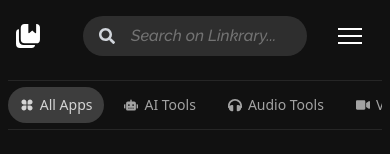
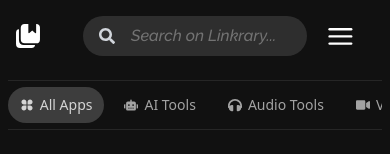
Before and after one commit to aibiansari/linkrary-vite-app, a React (Vite) app: page /Linkrary/collection in a window 390 px wide. Shown: the top 154 px of the page. Built offline with nearby package versions, Linux system fonts and the light colour scheme.

Commit message:
Hamburger simplified

```diff
--- a/package.json
+++ b/package.json
@@ -17,7 +17,6 @@
     "class-variance-authority": "^0.7.0",
     "clsx": "^2.1.1",
     "framer-motion": "^11.3.31",
-    "hamburger-react": "^2.5.1",
     "lucide-react": "^0.428.0",
     "react": "^18.3.1",
     "react-dom": "^18.3.1",
--- a/src/components/ui/navbar.tsx
+++ b/src/components/ui/navbar.tsx
@@ -2,7 +2,7 @@ import { FaGithub, FaSearch } from "react-icons/fa";
 import { FaArrowRight, FaCircleHalfStroke } from "react-icons/fa6";
 import { MdOutlineLightMode, MdOutlineDarkMode } from "react-icons/md";
 import { useFilterButtonContext } from "@/contexts/useFilterButtonContext";
-import { Turn as Hamburger } from "hamburger-react";
+import { FiMenu } from "react-icons/fi";
 import logo from "/logo.svg";
 
 import {
@@ -79,7 +79,7 @@ const Navbar = () => {
         <Dialog>
           <DropdownMenu>
             <DropdownMenuTrigger className="outline-none">
-              <Hamburger size={24} />
+              <FiMenu size="1.8em" />
             </DropdownMenuTrigger>
             <DropdownMenuContent className="dark font-Raleway" align="end">
               <DropdownMenuItem>
```
Also changed, not shown: 1 other file (tests, documents, lock files or other folders).
